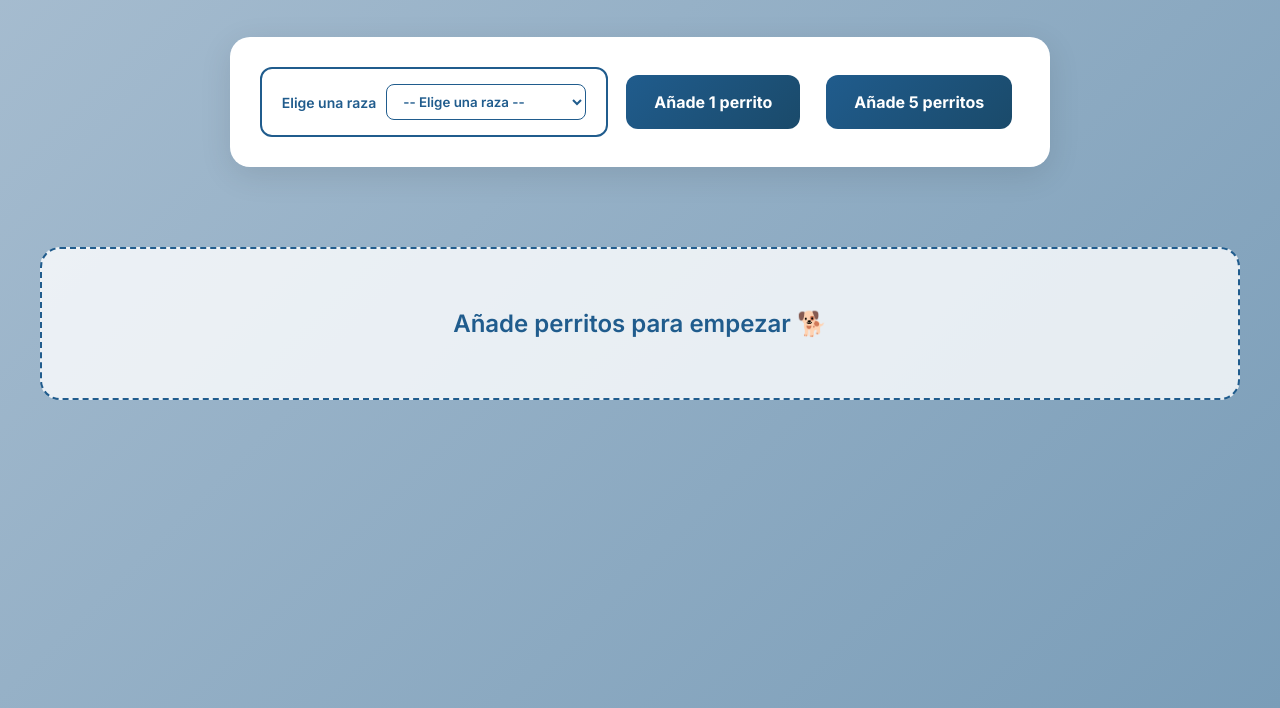
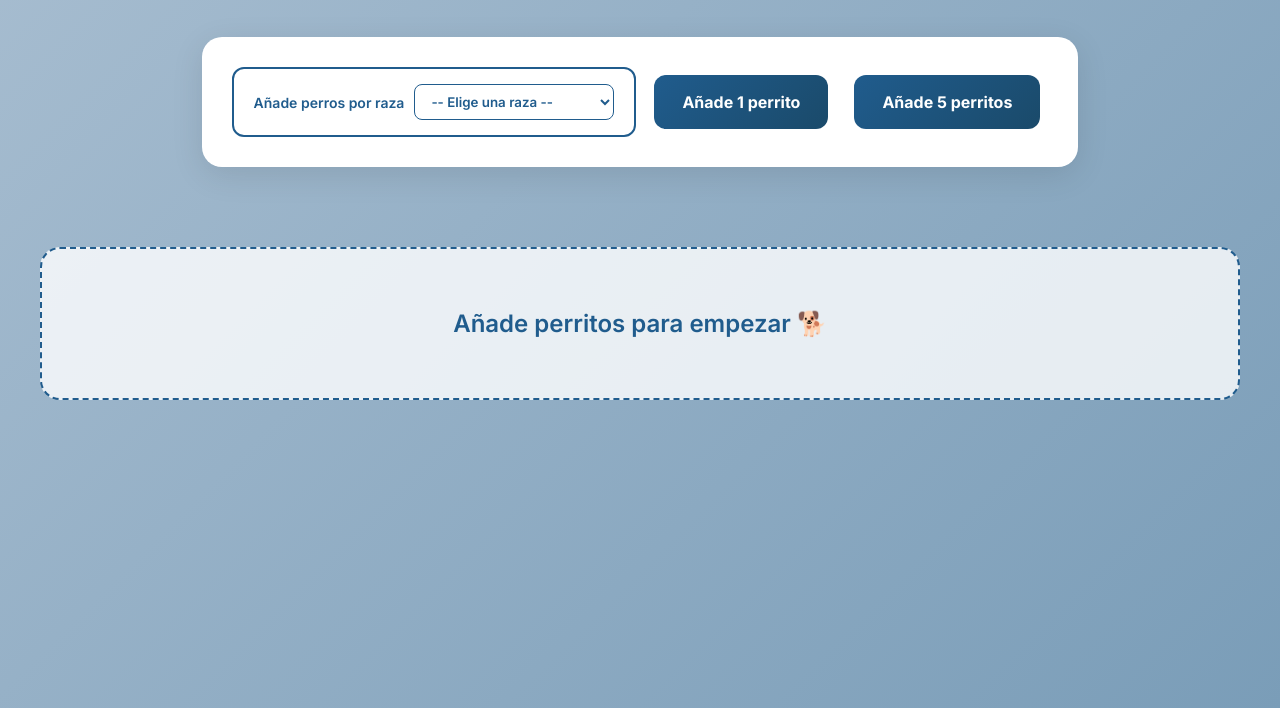
Before and after one commit to paulamsg/id3-dev, a plain HTML site: page dog-gallery/index.html in a window 1280 px wide. Shown: the part 92-800 px from the top of the page. Drawn offline with Linux system fonts and the light colour scheme; no server answers.

Commit message:
update label for select

```diff
--- a/dog-gallery/index.html
+++ b/dog-gallery/index.html
@@ -12,7 +12,7 @@
     <h1>Bellezas caninas</h1>
     <div class="btns">
       <div class = "select-breeds">
-        <label for="breed-select">Elige una raza</label>
+        <label for="breed-select">Añade perros por raza</label>
           <select name="breeds" id="breed-select">
             <option value="">-- Elige una raza --</option>
           </select>
```
